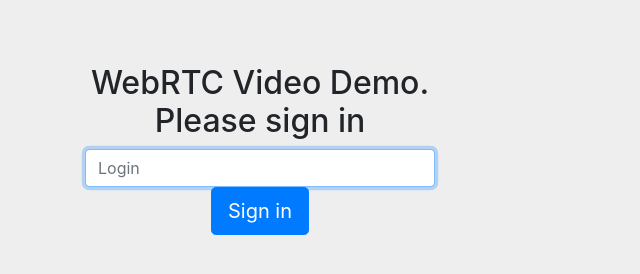
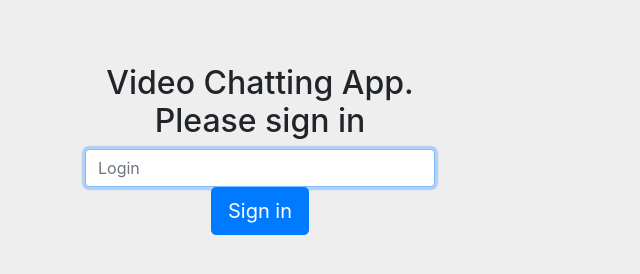
Before and after one commit to saadelshazly2020/WebRTCVideoChat, a website: page index.html in a window 1280 px wide. Shown: the whole page, without its empty margins (0-640 px from the left). Drawn offline with nearby package versions, Linux system fonts and the light colour scheme; no server answers.

Commit message:
modify ligin page title

```diff
--- a/index.html
+++ b/index.html
@@ -37,7 +37,7 @@
 <div id="loginPage" class="container text-center">
  <div class="row">
  <div class="col-md-4 col-md-offset-4">
- <h2>WebRTC Video Demo. Please sign in</h2>
+ <h2>Video Chatting App. Please sign in</h2>
  <label for="usernameInput" class="sr-only">Login</label>
  <input type="email" id="usernameInput" class="form-control formgroup"
 placeholder="Login" required="" autofocus="">
```
